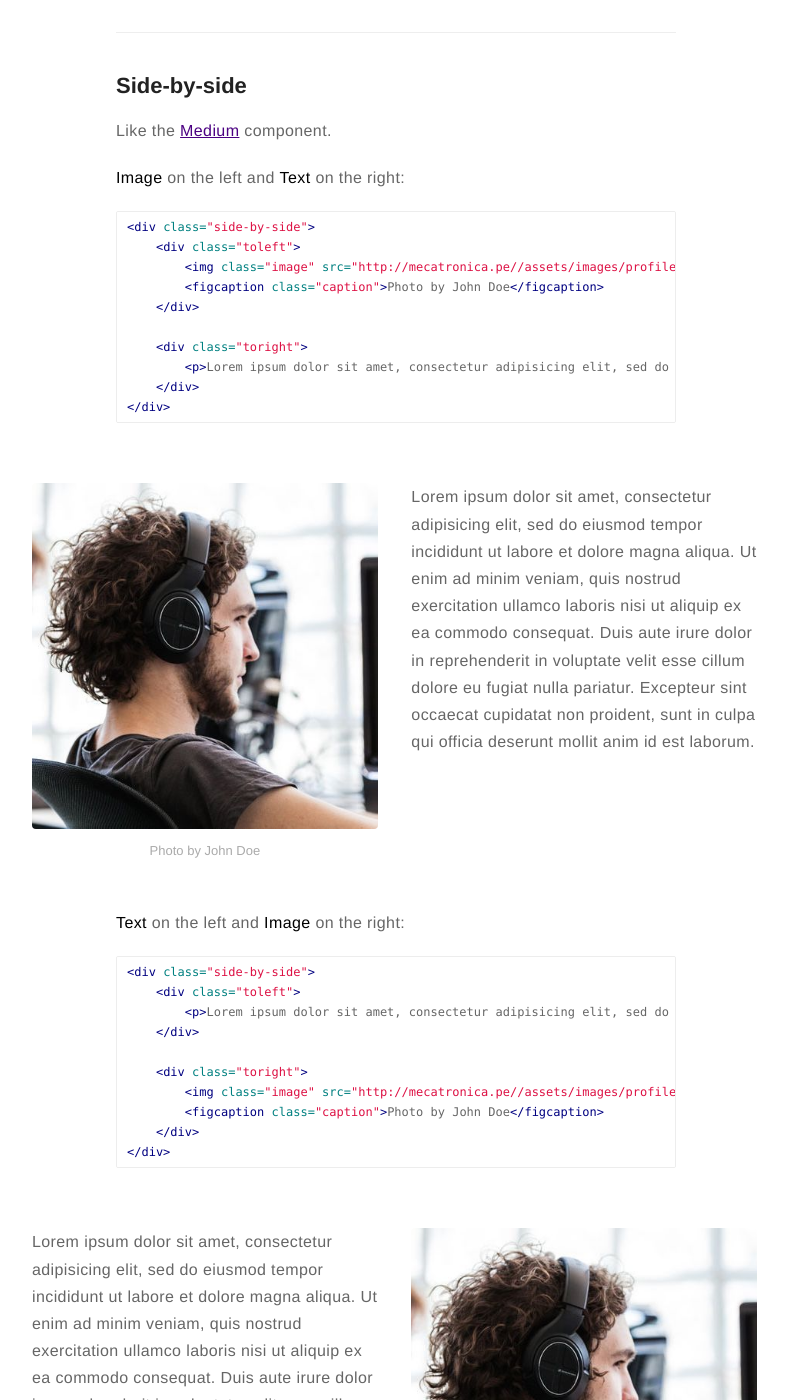
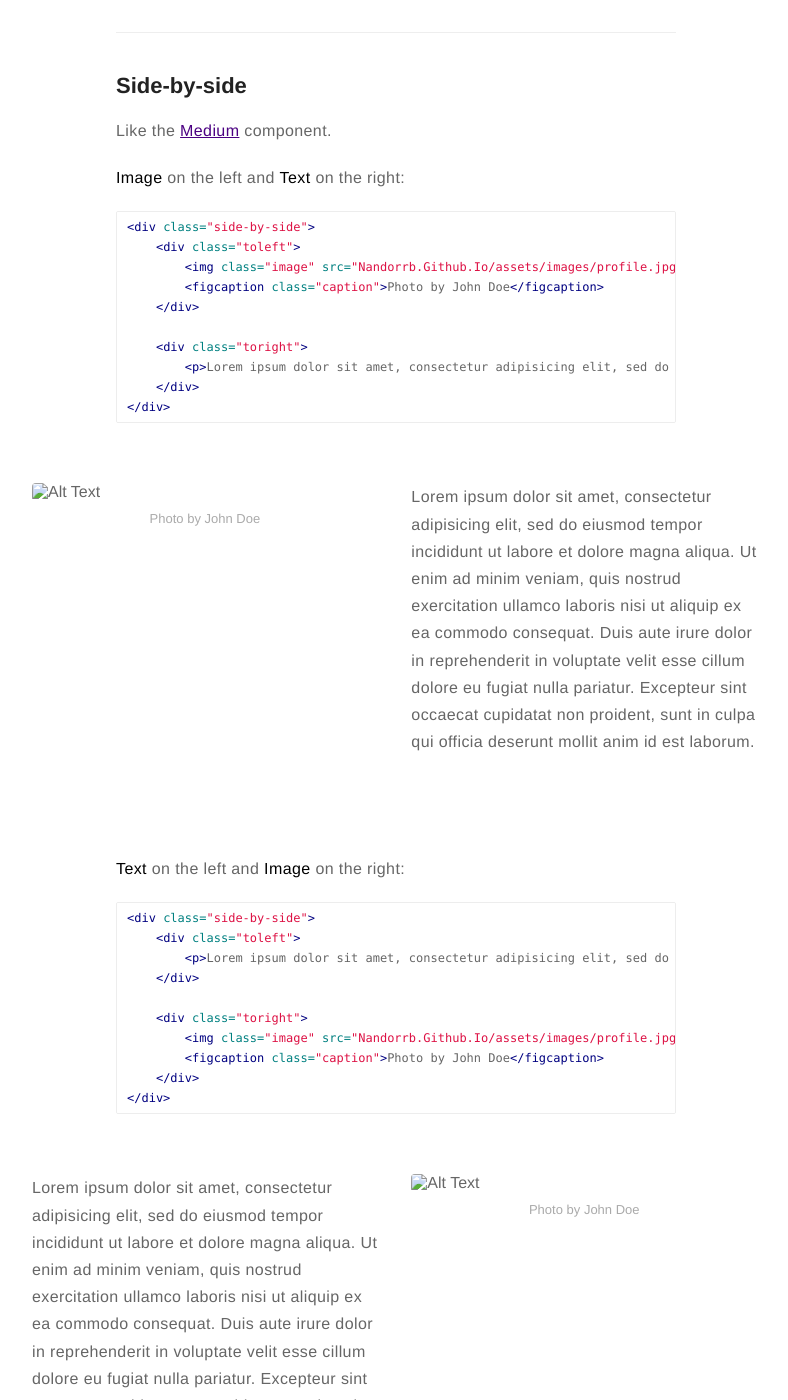
Before and after one commit to nandorrb/mecatronica, a Jekyll site: the page built from _posts/2016-02-24-markdown-extra-components.markdown, in a window 1280 px wide and 1400 px high, scrolled down 996 px. Shown: the whole window, without its empty margins (244-1032 px from the left). Built offline with Jekyll 4.4.1, drawn with Linux system fonts in a browser that asks for light colours.

Commit message:
Updated Config

```diff
--- a/_config.yml
+++ b/_config.yml
@@ -11,12 +11,12 @@
 name: Fernando Rubio Burga
 bio: Ingeniero Mecatronico
 description: Un blog de mis proyectos realizados
-external-image: false
+external-image: true
 picture: assets/images/profile.jpg
 resume: true
 resume-external: true
 resume-url: https://google.com/?q=my+resume
-url: http://mecatronica.pe/
+url: Nandorrb.Github.Io
 permalink: "/:title/"
 disqus:
   shortname: mydisqus
```
